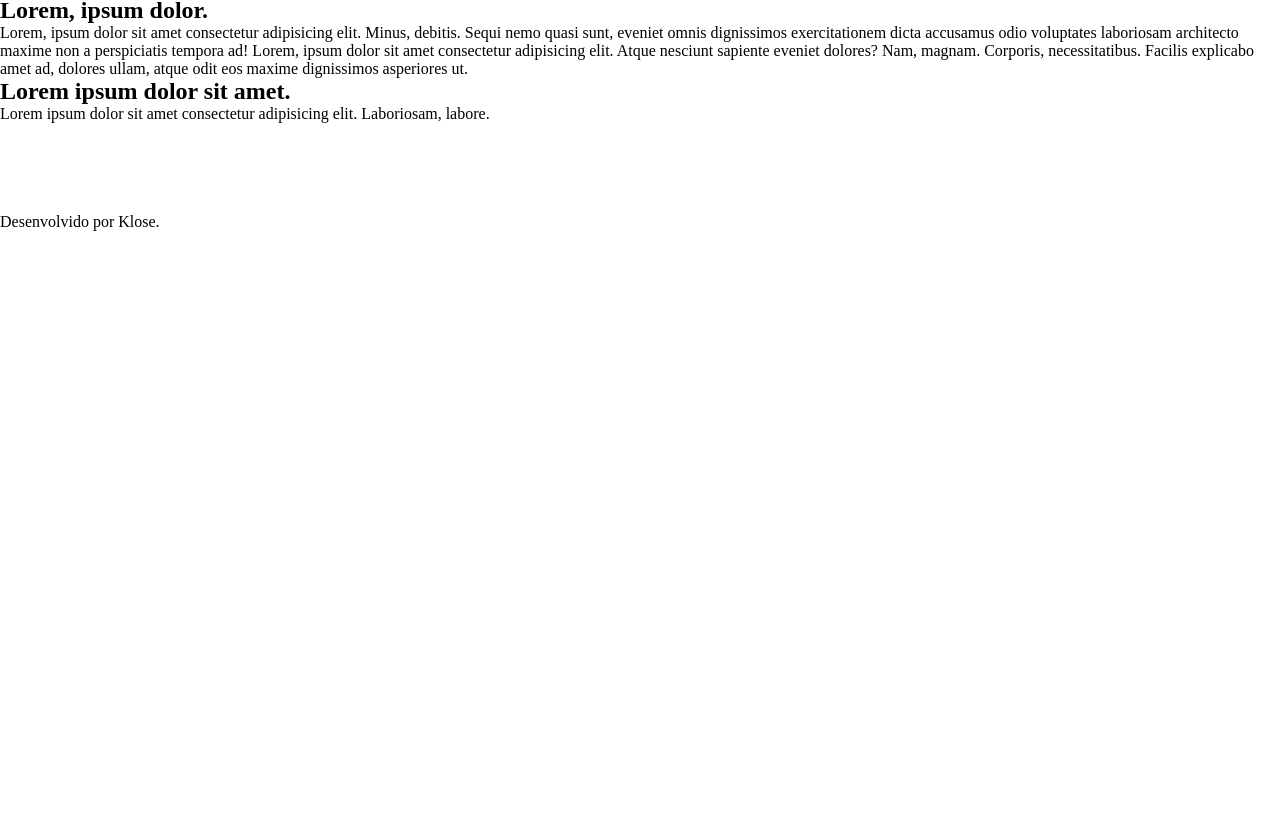
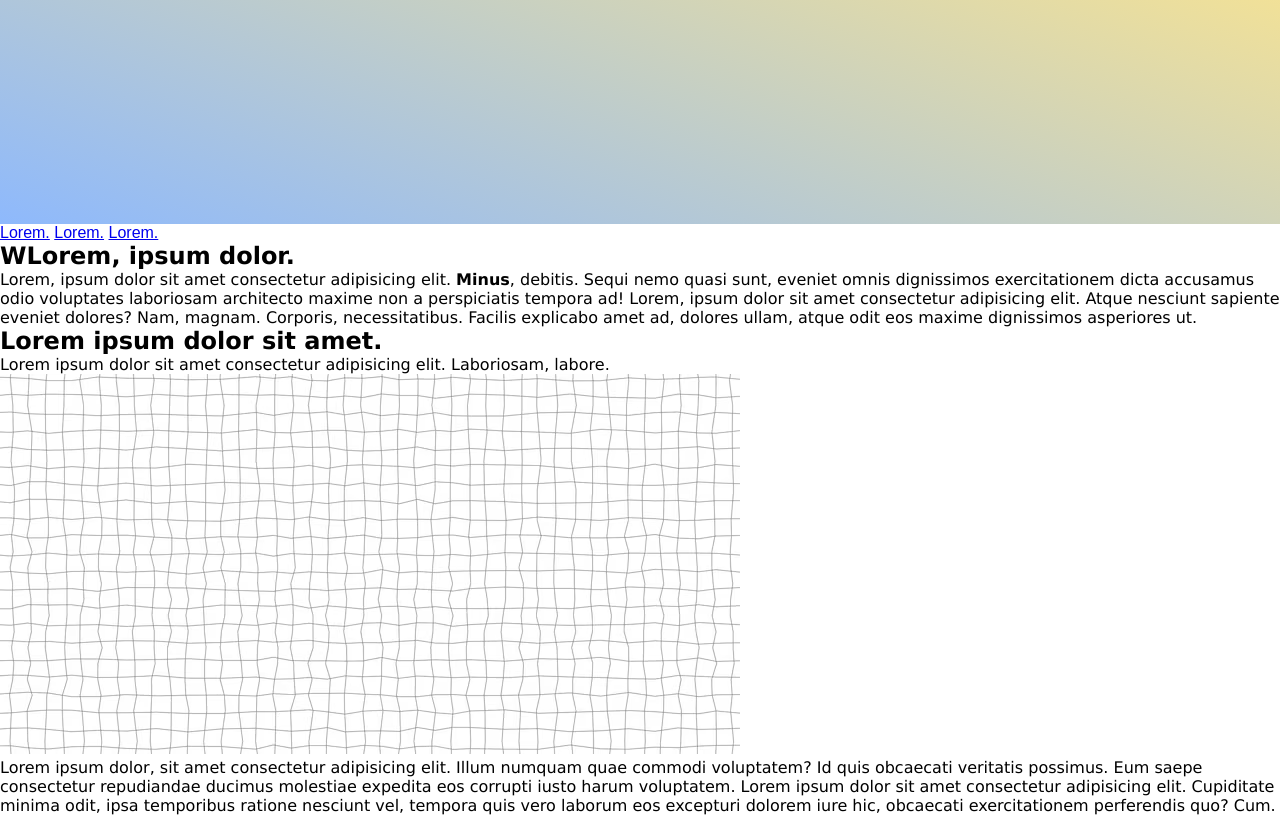
Before and after one commit to giovaneklose/html-css, a plain HTML site: page projetos k/002/index.html in a window 1280 px wide. Shown: the part 76-892 px from the top of the page. Before the commit the page ends 800 px from the top, so only its background shows below. Drawn offline with Linux system fonts and the light colour scheme.

Commit message:
atualizando ex002

```diff
--- a/projetos k/002/estilo/style.css
+++ b/projetos k/002/estilo/style.css
@@ -5,10 +5,45 @@
     margin: 0;
 }
 
+@font-face {
+    font-family: 'cpr';
+    src: url('../fonte/Creepster.ttf') format(trutype);
+}
+
+@import url('https://fonts.googleapis.com/css2?family=Creepster&display=swap');
+
+@import url('https://fonts.googleapis.com/css2?family=Outfit:wght@100..900&display=swap');
+
 :root {
-    --cor1: #40CF6B;
-    --cor2: #4EA568;
-    --cor3: #24FA64;
-    --cor4: #4E7A5C;
-    --cor5: #405045;
+    --cor1: #8EB9FC;
+    --cor2: #FCE58D;
+    --cor3: #FCC98D;
+    --cor4: #5C697D;
+    --cor5: #7D765C;
+
+    --font1: sans-serif, arial, verdana;
+    --font2: 'Creepster', serif, verdana, arial, helvetica, sans-serif;
+    --font3: 'Outfit', verdana, arial, helvetica, sans-serif;
 }
+
+body {
+    font: normal 1em var(--font1);
+}
+
+header {
+    background-image: linear-gradient(20deg, var(--cor1), var(--cor2) );
+    text-align: center;
+    height: 300px;
+}
+
+header > h1 {
+    font: normal bold 3em var(--font2);
+}
+
+header p {
+    font: normal normal 1em var(--font2);
+}
+
+main {
+    font: normal normal 1em var(--font3);
+}
--- a/projetos k/002/index.html
+++ b/projetos k/002/index.html
@@ -24,25 +24,34 @@
     </nav>
 
     <main>
-        <h2>Lorem, ipsum dolor.</h2>
+        <h2>WLorem, ipsum dolor.</h2>
 
-        <p>Lorem, ipsum dolor sit amet consectetur adipisicing elit. Minus, debitis. Sequi nemo quasi sunt, eveniet omnis dignissimos exercitationem dicta accusamus odio voluptates laboriosam architecto maxime non a perspiciatis tempora ad! Lorem, ipsum dolor sit amet consectetur adipisicing elit. Atque nesciunt sapiente eveniet dolores? Nam, magnam. Corporis, necessitatibus. Facilis explicabo amet ad, dolores ullam, atque odit eos maxime dignissimos asperiores ut.</p>
+        <p>Lorem, ipsum dolor sit amet consectetur adipisicing elit. <strong>Minus</strong>, debitis. Sequi nemo quasi sunt, eveniet omnis dignissimos exercitationem dicta accusamus odio voluptates laboriosam architecto maxime non a perspiciatis tempora ad! Lorem, ipsum dolor sit amet consectetur adipisicing elit. Atque nesciunt sapiente eveniet dolores? Nam, magnam. Corporis, necessitatibus. Facilis explicabo amet ad, dolores ullam, atque odit eos maxime dignissimos asperiores ut.</p>
 
         <h2>Lorem ipsum dolor sit amet.</h2>
 
         <p>Lorem ipsum dolor sit amet consectetur adipisicing elit. Laboriosam, labore.</p>
 
-        <img src="" alt="">
+        <img src="midea/textura-quadriculada.avif" alt="">
+
+        <p>Lorem ipsum dolor, sit amet consectetur adipisicing elit. Illum numquam quae commodi voluptatem? Id quis obcaecati veritatis possimus. Eum saepe consectetur repudiandae ducimus molestiae expedita eos corrupti iusto harum voluptatem. Lorem ipsum dolor sit amet consectetur adipisicing elit. Cupiditate minima odit, ipsa temporibus ratione nesciunt vel, tempora quis vero laborum eos excepturi dolorem iure hic, obcaecati exercitationem perferendis quo? Cum. Lorem ipsum dolor sit, amet consectetur adipisicing elit. Perspiciatis sed nesciunt id assumenda nostrum temporibus, laudantium molestias corporis voluptatum, iure possimus delectus tenetur sint natus, minus adipisci cum quisquam quibusdam.</p>
+
+        <p>Lorem ipsum dolor, sit amet consectetur adipisicing elit. Illum numquam quae commodi voluptatem? Id quis obcaecati veritatis possimus. Eum saepe consectetur repudiandae ducimus molestiae expedita eos corrupti iusto harum voluptatem. Lorem ipsum dolor sit amet consectetur adipisicing elit. Cupiditate minima odit, ipsa temporibus ratione nesciunt vel, tempora quis vero laborum eos excepturi dolorem iure hic, obcaecati exercitationem perferendis quo? Cum. Lorem ipsum dolor sit, amet consectetur adipisicing elit. Perspiciatis sed nesciunt id assumenda nostrum temporibus, laudantium molestias corporis voluptatum, iure possimus delectus tenetur sint natus, minus adipisci cum quisquam quibusdam.</p>
+
+        <iframe width="560" height="315" src="https://www.youtube.com/embed/CVFFcgvdLts?si=ZAj_vcYbLmifgnGW" title="YouTube video player" frameborder="0" allow="accelerometer; autoplay; clipboard-write; encrypted-media; gyroscope; picture-in-picture; web-share" referrerpolicy="strict-origin-when-cross-origin" allowfullscreen></iframe>
+
+        <p><a href="#">Proximo</a></p>
 
 
     </main>
 
     <footer>
         <ul>
-            <li><a href=""></a></li>
-            <li><a href=""></a></li>
-            <li><a href=""></a></li>
-            <li><a href=""></a></li>
+            <li><a href="#"></a>Lorem.</li>
+            <li><a href="#"></a>Lorem.</li>
+            <li><a href="#"></a>Lorem.</li>
+            <li><a href="#"></a>Lorem.</li>
+            <li><a href="#"></a>Lorem.</li>
         </ul>
 
         <p>Desenvolvido por Klose.</p>
```
Also changed, not shown: projetos k/002/fonte/Creepster.ttf (added), projetos k/002/fonte/OFL.txt (added), projetos k/002/midea/textura-quadriculada.avif (added), 1 other file.
